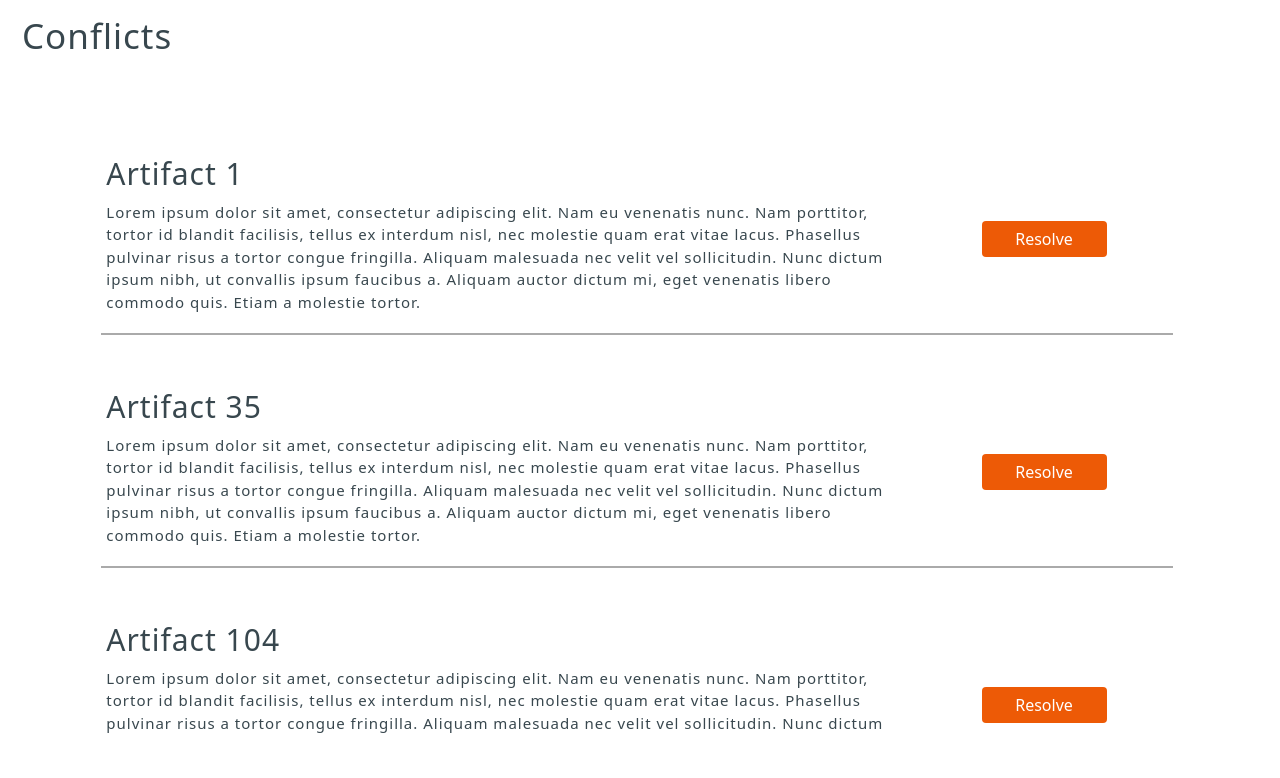
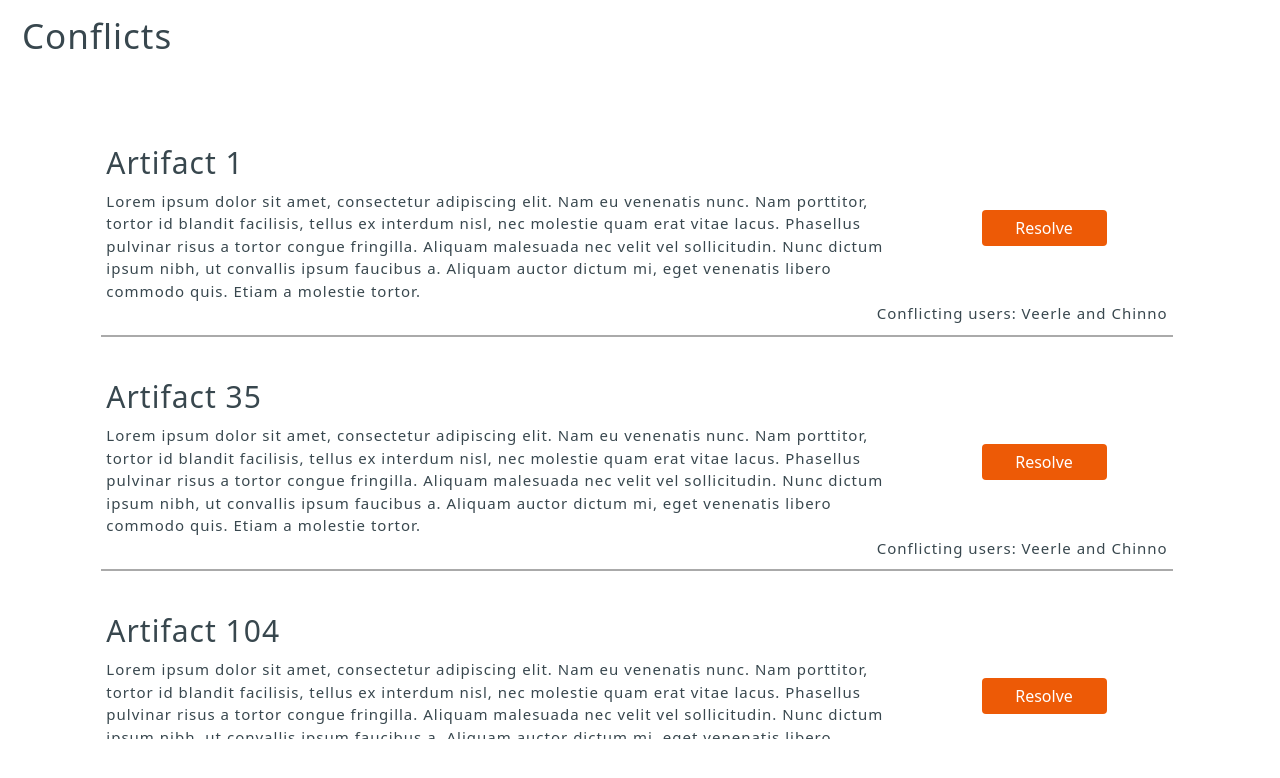
Before and after one commit to muctadir/lama, an Angular app in the folder frontend/: page /conflict in a window 1280 px wide. Shown: the top 778 px of the page. Built offline with nearby package versions, Linux system fonts and the light colour scheme.

Commit message:
Added changes of Figma

```diff
--- a/frontend/src/app/conflict-page/conflict-page.component.html
+++ b/frontend/src/app/conflict-page/conflict-page.component.html
@@ -28,6 +28,12 @@
                         </button>
                     </div>
                 </div>
+                <!-- Row for the users within the conflict -->
+                <div class="row">
+                    <div class="col text-end">
+                        Conflicting users: Veerle and Chinno
+                    </div>
+                </div>
             </div>
         </div>
     </div>
--- a/frontend/src/app/conflict-page/conflict-page.component.scss
+++ b/frontend/src/app/conflict-page/conflict-page.component.scss
@@ -20,7 +20,7 @@ body{
     margin-right: 10px;
     max-width: 98%;
 }
-// Row
+// Row of the top bar
 #topBarRow{
     margin-bottom: 20px;
 }
@@ -40,8 +40,8 @@ body{
 }
 // Divisions for each conflict
 .conflictDivs{
-    margin: 3% 2% 3% 2%;
-    padding: 10px 5px 20px 5px;
+    margin: 2% 2% 2% 2%;
+    padding: 10px 5px 10px 5px;
     border-bottom: 2px solid $light-grey-shade;
 }
 // Name of the artifact
```
